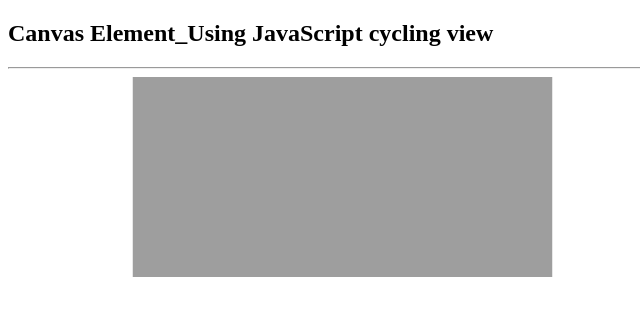
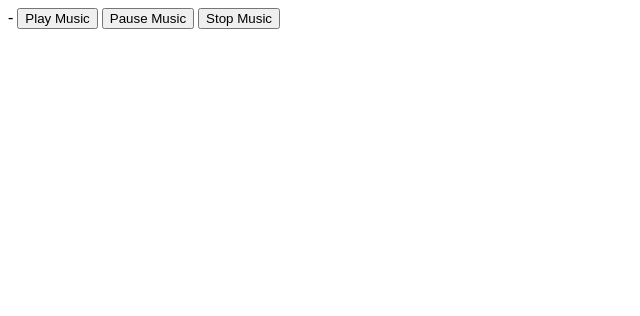
Before and after one commit to jackyu125/jackyu125.github.io, a plain HTML site: page index.html in a window 1280 px wide. Shown: the whole page, without its empty margins (0-640 px from the left). Drawn offline with Linux system fonts and the light colour scheme.

Commit message:
Update index.html

```diff
--- a/index.html
+++ b/index.html
@@ -1,77 +1,7 @@
-<!DOCTYPE html>
-<html>
-<head>
-<meta charset="utf-8">
-<title> Canvas Element (1) </title>
-<script>
+-<audio id="myTune">
+  <source src="song1.mp3">
+</audio>
 
-var img = new Image();
-
-// User Variables - customize these to change the image being scrolled, its
-// direction, and the speed.
-
-img.src = 'sun_set.jpg';
-var CanvasXSize = 800;
-var CanvasYSize = 200;
-var speed = 30; //lower is faster
-var scale = 1.05;
-var y = -4.5; //vertical offset
-
-// Main program
-
-var dx = 0.75;
-var imgW;
-var imgH;
-var x = 0;
-var clearX;
-var clearY;
-var ctx;
-
-img.onload = function() {
-    imgW = img.width*scale;
-    imgH = img.height*scale;
-    if (imgW > CanvasXSize) { x = CanvasXSize-imgW; } // image larger than canvas
-    if (imgW > CanvasXSize) { clearX = imgW; } // image larger than canvas
-    else { clearX = CanvasXSize; }
-    if (imgH > CanvasYSize) { clearY = imgH; } // image larger than canvas
-    else { clearY = CanvasYSize; }
-    //Get Canvas Element
-    ctx = document.getElementById('canvas').getContext('2d');
-    //Set Refresh Rate
-    return setInterval(draw, speed);
-}
-
-function draw() {
-    //Clear Canvas
-    ctx.clearRect(0,0,clearX,clearY);
-    //If image is <= Canvas Size
-    if (imgW <= CanvasXSize) {
-        //reset, start from beginning
-        if (x > (CanvasXSize)) { x = 0; }
-        //draw aditional image
-        if (x > (CanvasXSize-imgW)) { ctx.drawImage(img,x-CanvasXSize+1,y,imgW,imgH); }
-    }
-    //If image is > Canvas Size
-    else {
-        //reset, start from beginning
-        if (x > (CanvasXSize)) { x = CanvasXSize-imgW; }
-        //draw aditional image
-        if (x > (CanvasXSize-imgW)) { ctx.drawImage(img,x-imgW+1,y,imgW,imgH); }
-    }
-    //draw image
-    ctx.drawImage(img,x,y,imgW,imgH);
-    //amount to move
-    x += dx;
-}
-
-</script>
-</head>
-
-<body onload="draw();">
-<h2> Canvas Element_Using JavaScript cycling view </h2>
-<hr>
-<canvas id="canvas" width="800" height="200">
-   Your explorer not support canvas element
-</canvas>
-</body>
-</html>
+<button onclick="document.getElementById('myTune').play()">Play Music</button>
+<button onclick="document.getElementById('myTune').pause()">Pause Music</button>
+<button onclick="document.getElementById('myTune').pause(); document.getElementById('myTune').currentTime = 0;">Stop Music</button>
```
